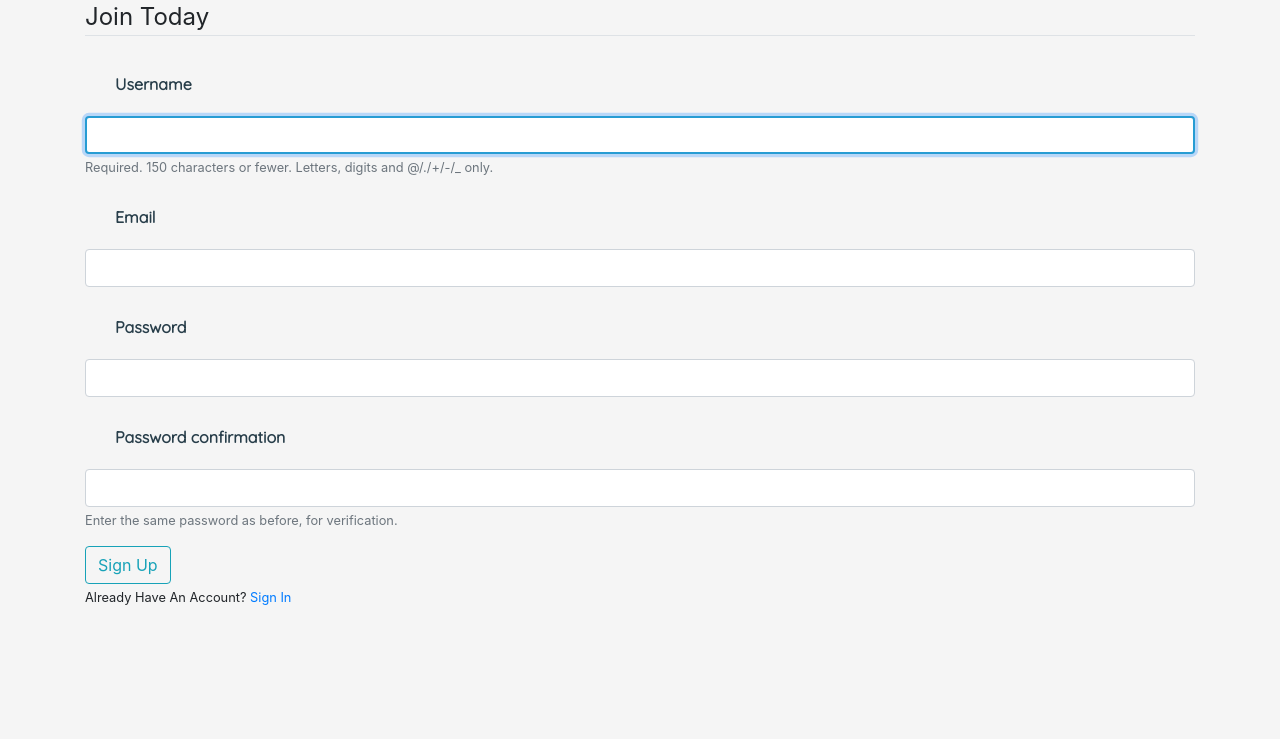
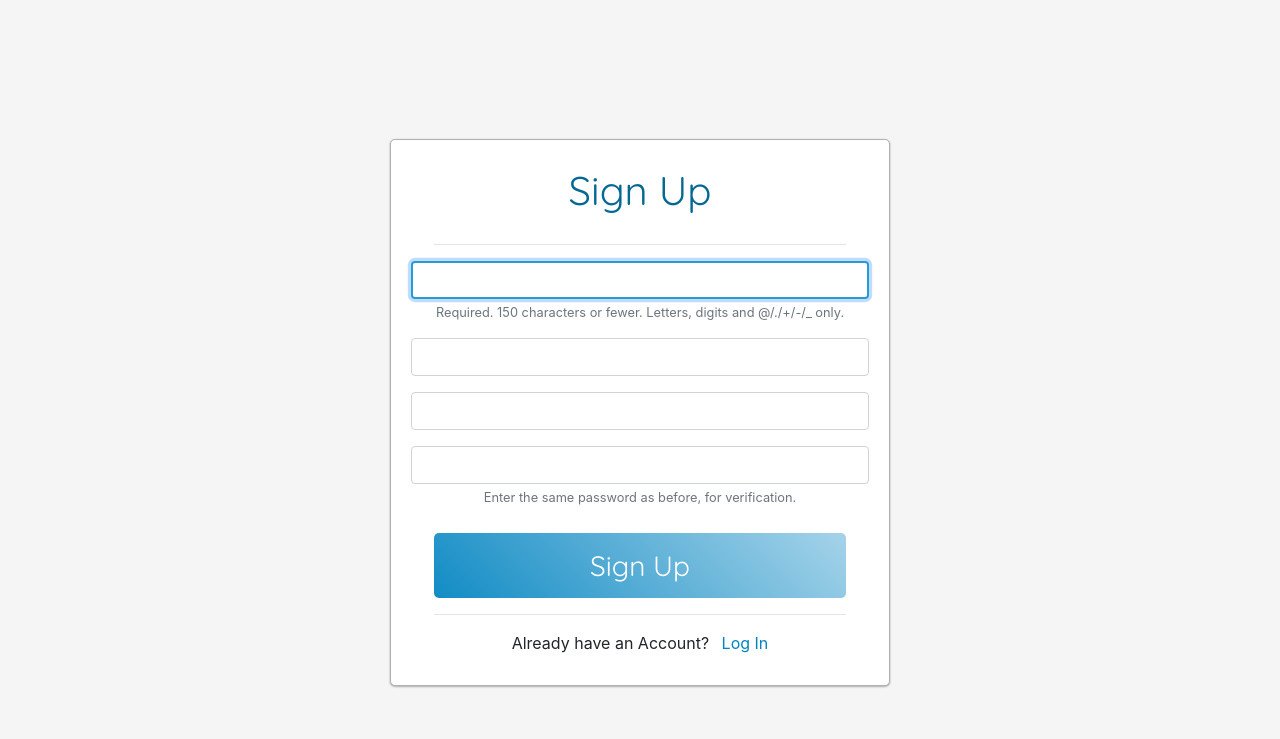
Before and after one commit to shash68i/coverprey, a Django app: page /register/ in a window 1280 px wide. Shown: the part 61-800 px from the top of the page. Run offline with Django 3.2, Linux system fonts and the light colour scheme; some libraries are stand-ins or nearby versions.

Commit message:
Changes in Signup form

```diff
--- a/static/css/main.css
+++ b/static/css/main.css
@@ -451,6 +451,17 @@ textarea {
   box-shadow: 0 0.3px 2px rgba(0,0,0,0.12), 0 1px 2px rgba(0,0,0,0.24);
 }
 
+.signup-form {
+  background: #ffffff;
+  border: 1px solid rgb(177, 177, 177);
+  border-radius: 5px;
+  width: 500px;
+  padding: 20px;
+  margin: 0 auto;
+  text-align: center;
+  box-shadow: 0 0.3px 2px rgba(0,0,0,0.12), 0 1px 2px rgba(0,0,0,0.24);
+}
+
 #id_username_login {
   margin-top: 20px;
   width: 90%;
@@ -554,3 +565,7 @@ textarea {
   text-decoration: none;
   color: #159bda;
 }
+
+.requiredField {
+  display: none;
+}
--- a/users/templates/users/register.html
+++ b/users/templates/users/register.html
@@ -1,17 +1,29 @@
 {% extends "blog/base.html" %}
 {% load crispy_forms_tags %}
 {% block content %}
-        <form method="POST">
-            {% csrf_token %}
-                <legend class="border-bottom mb-4">Join Today</legend>
-                {{ form|crispy }}
-            <div>
-                <button class="btn btn-outline-info" type="submit">Sign Up</button>
+
+        <div id="adjustit">
+            <div class="signup-form">
+                <form method="POST">
+                    {% csrf_token %}
+                    <fieldset>
+                        <legend><span id="login-text" >Sign Up</span></legend>
+                        <hr align="center" width="90%">
+                        {{ form|crispy }}
+
+                    </fieldset>
+                    <div class="login-form-button-div">
+                        <button class="login-form-button" type="submit">Sign Up</button>
+                    </div>
+                    <hr align="center" width="90%">
+                </form>
+                <div class="login-footer">
+                    Already have an Account? <a class="ml-2 signup-footer" href="{% url 'login' %}">Log In</a>
+                </div>
             </div>
-        </form>
-        <div>
-            <small>
-                Already Have An Account? <a href="#">Sign In</a>
-            </small>
         </div>
+
+
+
+
 {% endblock content %}
```
